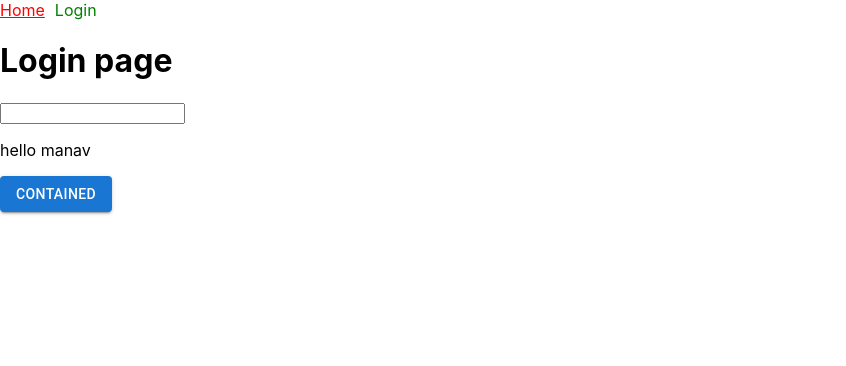
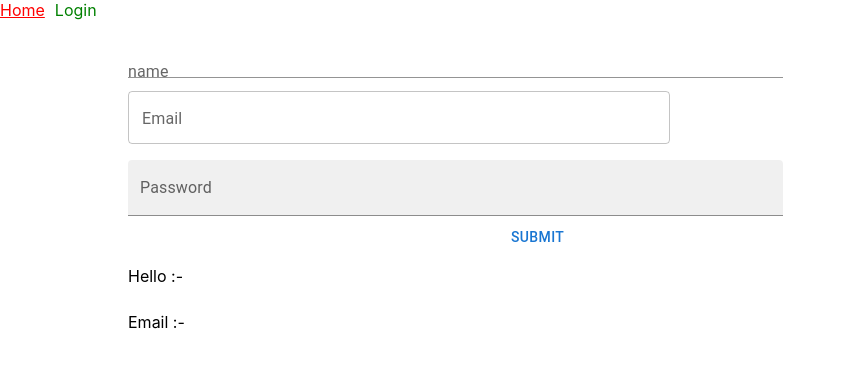
Before and after one commit to hiral2212/Tatv_Soft_Book_store, a React (Create React App) app: page /login in a window 1280 px wide. Shown: the top 366 px of the page, without its empty margins (0-846 px from the left). Built offline with nearby package versions, Linux system fonts and the light colour scheme.

Commit message:
learned use of formik

```diff
--- a/package.json
+++ b/package.json
@@ -9,11 +9,13 @@
     "@testing-library/jest-dom": "^5.17.0",
     "@testing-library/react": "^13.4.0",
     "@testing-library/user-event": "^13.5.0",
+    "formik": "^2.4.3",
     "react": "^18.2.0",
     "react-dom": "^18.2.0",
     "react-router-dom": "^6.14.2",
     "react-scripts": "5.0.1",
-    "web-vitals": "^2.1.4"
+    "web-vitals": "^2.1.4",
+    "yup": "^1.2.0"
   },
   "scripts": {
     "start": "react-scripts start",
--- /dev/null
+++ b/src/components/form.css
@@ -0,0 +1,11 @@
+.form{
+    display: flex;
+    flex-direction: column;
+    align-items: center;
+    justify-content: center;
+}
+.form *{
+    width: 80%;
+    height: 100%;
+    margin-top:10px;
+}
--- a/src/components/login.jsx
+++ b/src/components/login.jsx
@@ -1,22 +1,47 @@
-import React, { useState } from 'react';
+import React, { useState,useEffect } from 'react';
 import {NavLink} from 'react-router-dom';
-import { Button } from '@mui/material';
+import {TextField,Button, FormHelperText} from '@mui/material';
+import './form.css'
+import {Formik,Form, ErrorMessage} from 'formik';
+import * as Yup from 'yup';
 const Login = (props) => {
-    const [name,setName] = useState(props.name);
+    const [userDetails,setUserDetails] = useState({name:'',email:'',password:''});
     // chagne name whith user entered in the text box
-    const change = () => {
-        const value = document.querySelector("input").value;
-        if(value.length>0)
-            setName(value);
-        else
-            setName(props.name);
+    useEffect(()=>{
+
+    },[])
+    const handleSubmit = (values)=>{
+        console.log(values);
     }
+
+    const validationSchema = Yup.object().shape({
+        name: Yup.string().required("name not be empty"),
+        email: Yup.string().email().required("email should be valid"),
+        password: Yup.string().required("password should be valid")
+    });
+
     return (<>
-        <h1>Login page</h1>
-        <input type="text" name="txt" onChange={change} />
-        <p>hello {name}</p>
-        <Button variant="contained">Contained</Button>
-
+        <div className="form">
+            <Formik initialValues={{name:'',email:'',password:''}}
+            onSubmit={(values)=>{handleSubmit(values)}}
+            validationSchema={validationSchema}>
+                {({values,errors,setFieldValue,handleBlur}) =>{
+                    return <>
+                    <Form>
+                <TextField error={errors.name} variant="standard" onBlur={handleBlur} label="name" name="name" onChange={(e)=>{setFieldValue("name",e.target.value)}} placeholder={values.name}/>
+                <FormHelperText error><ErrorMessage name="name"/></FormHelperText>
+                <TextField error={errors.name} variant="outlined" onBlur={handleBlur} label="Email" name="email" type="email" onChange={(e)=>{setFieldValue("email",e.target.value)}}  placeholder={values.email} />
+                <FormHelperText error><ErrorMessage name="email"/></FormHelperText>
+                <TextField error={errors.name} variant="filled" onBlur={handleBlur} label="Password" name="password" onChange={(e)=>{setFieldValue("password",e.target.value)}}  type="password" />
+                <FormHelperText error><ErrorMessage name="password"/></FormHelperText>
+                <Button type="submit">Submit</Button>
+                </Form>
+            <p>Hello :- {values.name}</p>
+            <p>Email :- {values.email}</p>
+            </>
+                }}
+            </Formik>
+        </div>
     </>);
 }
 
```
